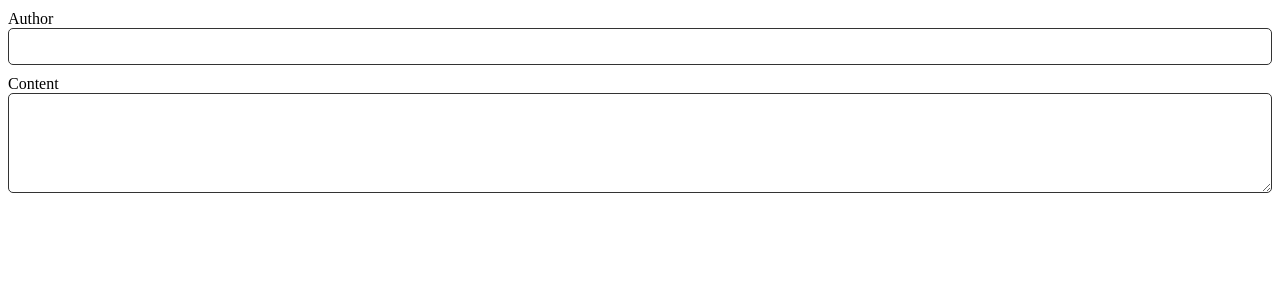
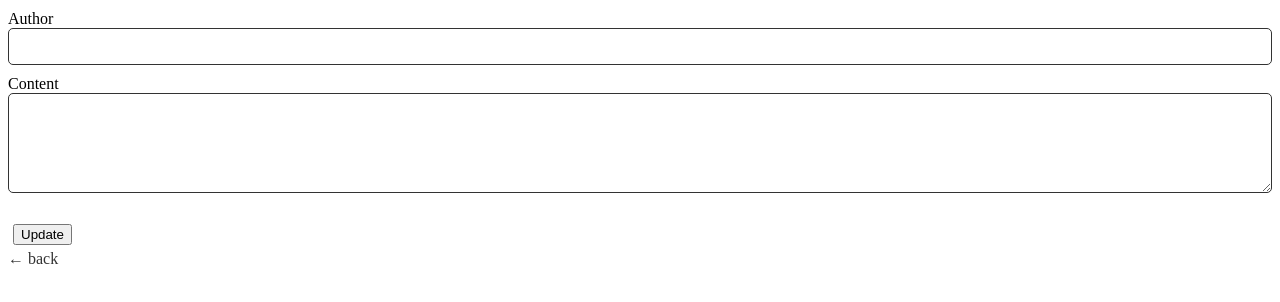
Before and after one commit to maisa80/blog-client-template, a plain HTML site: page admin/update-post.html in a window 1280 px wide. Shown: the part 104-406 px from the top of the page. Drawn offline with Linux system fonts and the light colour scheme.

Commit message:
add button and a element on the form

```diff
--- a/admin/update-post.html
+++ b/admin/update-post.html
@@ -26,6 +26,8 @@
             <label for="content">Content</label>
             <textarea id="content" name="content" style="height: 100px" required></textarea>
         </form>
+        <button type="submit" class="submitBtn" id="update-post-btn">Update</button><br />
+        <a href="index.html">&#x2190; back</a>
     </div>
 
     <script src="js/update-post.js"></script>
```
